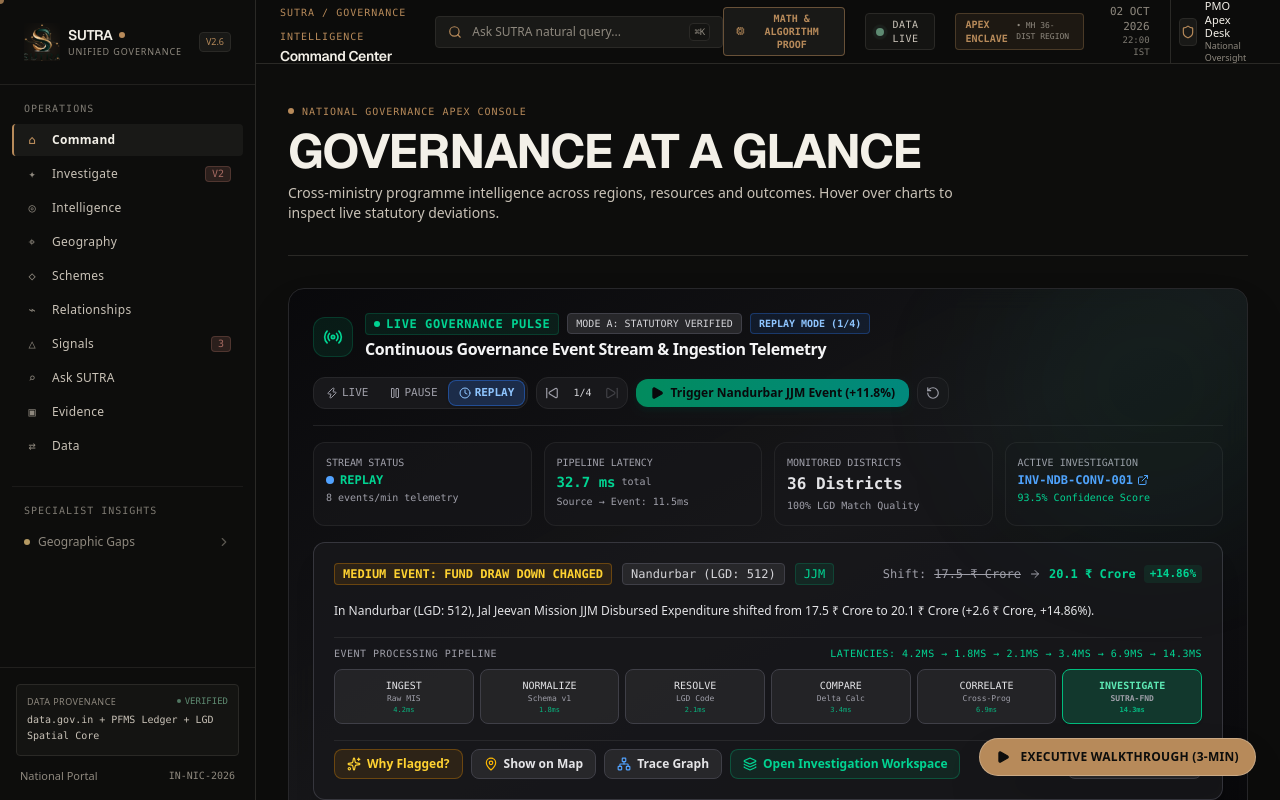
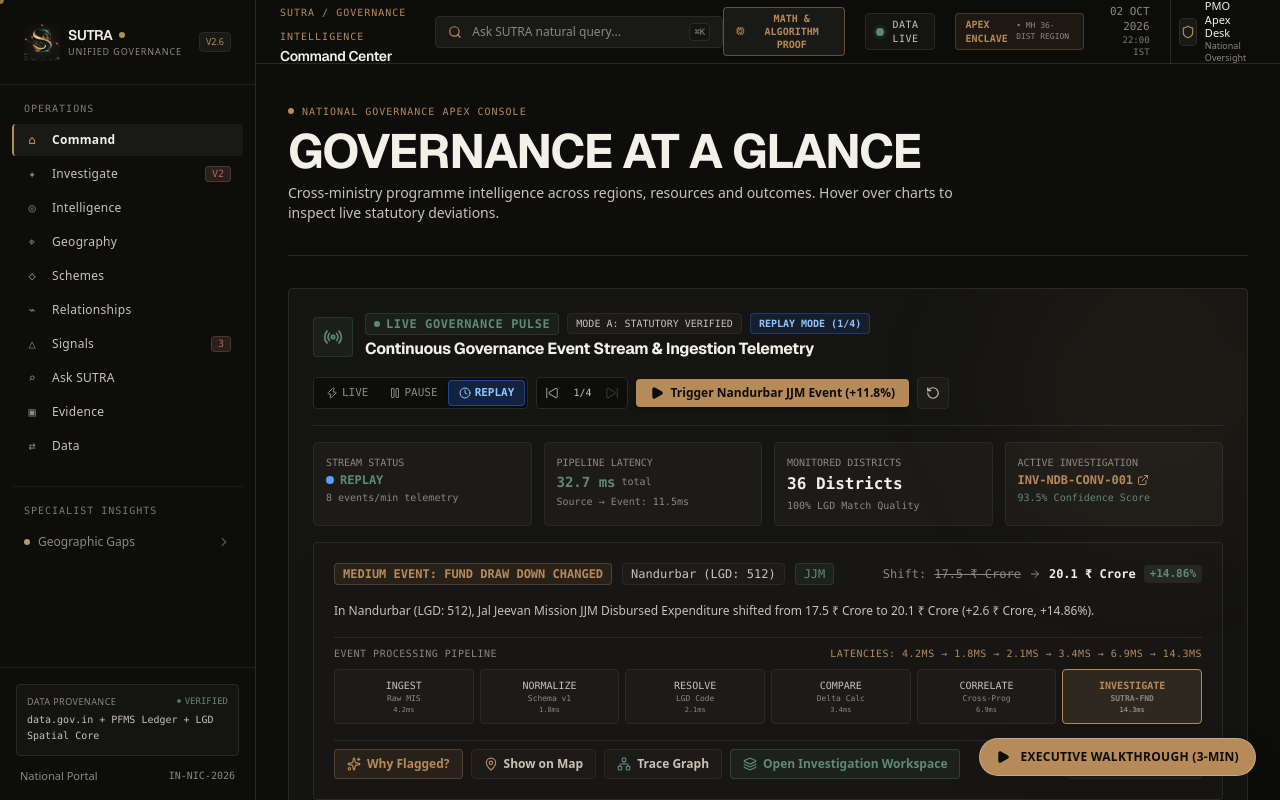
Before and after one commit to shiwanshyadav0001/SUTRA, a Next.js app: page /command in a window 1280 px wide. Both pictures are taken after a click on the button "REPLAY". Built offline with nearby package versions, Linux system fonts and the light colour scheme; no server answers.

Commit message:
fix(theme): restore sovereign gold and muted sage palette across live telemetry and command center

```diff
--- a/src/components/live/LiveGovernancePulse.tsx
+++ b/src/components/live/LiveGovernancePulse.tsx
@@ -102,45 +102,45 @@ export function LiveGovernancePulse({ compact = false, onOpenWhyFlagged }: LiveG
   ];
 
   return (
-    <div className="rounded-2xl border border-zinc-800 bg-gradient-to-br from-zinc-950 via-zinc-900/90 to-zinc-950 p-5 md:p-6 backdrop-blur-md shadow-2xl relative overflow-hidden">
+    <div className="rounded-sm border border-[#2A2926] bg-[#141412] p-5 md:p-6 shadow-2xl relative overflow-hidden">
       {/* Subtle Ambient Pulse Light */}
-      <div className="absolute top-0 right-0 w-80 h-80 bg-emerald-500/5 rounded-full blur-3xl pointer-events-none -mr-16 -mt-16" />
+      <div className="absolute top-0 right-0 w-80 h-80 bg-[#B78A5A]/5 rounded-full blur-3xl pointer-events-none -mr-16 -mt-16" />
 
       {/* Top Header Bar */}
-      <div className="flex flex-wrap items-center justify-between gap-4 pb-4 border-b border-zinc-800/80">
+      <div className="flex flex-wrap items-center justify-between gap-4 pb-4 border-b border-[#2A2926]">
         <div className="flex items-center gap-3">
-          <div className="relative flex h-10 w-10 items-center justify-center rounded-xl bg-emerald-500/10 border border-emerald-500/20 text-emerald-400">
+          <div className="relative flex h-10 w-10 items-center justify-center rounded-sm bg-[#5E8B72]/10 border border-[#5E8B72]/20 text-[#5E8B72]">
             <Radio className={`h-5 w-5 ${playbackMode === 'LIVE' ? 'animate-pulse' : ''}`} />
             {playbackMode === 'LIVE' && (
-              <span className="absolute -top-1 -right-1 flex h-3 w-3">
-                <span className="animate-ping absolute inline-flex h-full w-full rounded-full bg-emerald-400 opacity-75" />
-                <span className="relative inline-flex rounded-full h-3 w-3 bg-emerald-500" />
+              <span className="absolute -top-1 -right-1 flex h-2.5 w-2.5">
+                <span className="animate-ping absolute inline-flex h-full w-full rounded-full bg-[#5E8B72] opacity-75" />
+                <span className="relative inline-flex rounded-full h-2.5 w-2.5 bg-[#5E8B72]" />
               </span>
             )}
           </div>
 
           <div>
             <div className="flex items-center gap-2">
-              <span className="font-mono text-xs font-bold uppercase tracking-wider text-emerald-400 bg-emerald-500/10 px-2 py-0.5 rounded border border-emerald-500/20 flex items-center gap-1.5">
-                <span className={`h-1.5 w-1.5 rounded-full bg-emerald-400 ${playbackMode === 'LIVE' ? 'animate-pulse' : ''}`} />
+              <span className="font-mono text-xs font-bold uppercase tracking-wider text-[#5E8B72] bg-[#5E8B72]/10 px-2 py-0.5 rounded-sm border border-[#5E8B72]/20 flex items-center gap-1.5">
+                <span className={`h-1.5 w-1.5 rounded-full bg-[#5E8B72] ${playbackMode === 'LIVE' ? 'animate-pulse' : ''}`} />
                 LIVE GOVERNANCE PULSE
               </span>
               <span
-                className={`text-[10px] font-mono px-2 py-0.5 rounded border ${
+                className={`text-[10px] font-mono px-2 py-0.5 rounded-sm border ${
                   liveMode === 'VERIFIED_SOURCE'
-                    ? 'bg-zinc-800 text-zinc-300 border-zinc-700'
-                    : 'bg-amber-500/10 text-amber-300 border-amber-500/30 font-semibold'
+                    ? 'bg-[#1C1B18] text-[#C9C2B7] border-[#2A2926]'
+                    : 'bg-[#B78A5A]/10 text-[#B78A5A] border-[#B78A5A]/30 font-semibold'
                 }`}
               >
                 {liveMode === 'VERIFIED_SOURCE' ? 'MODE A: STATUTORY VERIFIED' : 'MODE B: LIVE DEMO STREAM'}
               </span>
               {playbackMode === 'REPLAY' && (
-                <span className="text-[10px] font-mono px-2 py-0.5 rounded bg-blue-500/10 text-blue-300 border border-blue-500/30 font-semibold">
+                <span className="text-[10px] font-mono px-2 py-0.5 rounded-sm bg-blue-500/10 text-blue-300 border border-blue-500/30 font-semibold">
                   REPLAY MODE ({replayIndex + 1}/{events.length})
                 </span>
               )}
             </div>
-            <h3 className="text-base font-bold text-zinc-100 tracking-tight mt-0.5">
+            <h3 className="text-base font-bold text-[#F3F0E8] tracking-tight mt-0.5 font-editorial">
               Continuous Governance Event Stream & Ingestion Telemetry
             </h3>
           </div>
@@ -149,13 +149,13 @@ export function LiveGovernancePulse({ compact = false, onOpenWhyFlagged }: LiveG
         {/* Time Machine & Live Stream Controls */}
         <div className="flex flex-wrap items-center gap-2">
           {/* Mode Switcher Buttons */}
-          <div className="flex items-center bg-zinc-900 border border-zinc-800 rounded-xl p-0.5">
+          <div className="flex items-center bg-[#0D0D0C] border border-[#2A2926] rounded-sm p-0.5">
             <button
               onClick={() => handleTogglePlayback('LIVE')}
-              className={`px-2.5 py-1 text-[11px] font-mono rounded-lg transition-all flex items-center gap-1 ${
+              className={`px-2.5 py-1 text-[11px] font-mono rounded-sm transition-all flex items-center gap-1 ${
                 playbackMode === 'LIVE'
-                  ? 'bg-emerald-500/20 text-emerald-300 font-bold border border-emerald-500/40 shadow-sm'
-                  : 'text-zinc-400 hover:text-zinc-200'
+                  ? 'bg-[#5E8B72]/20 text-[#5E8B72] font-bold border border-[#5E8B72]/40 shadow-sm'
+                  : 'text-[#8E887E] hover:text-[#C9C2B7]'
               }`}
             >
               <Zap className="h-3 w-3" />
@@ -163,10 +163,10 @@ export function LiveGovernancePulse({ compact = false, onOpenWhyFlagged }: LiveG
             </button>
             <button
               onClick={() => handleTogglePlayback('PAUSED')}
-              className={`px-2.5 py-1 text-[11px] font-mono rounded-lg transition-all flex items-center gap-1 ${
+              className={`px-2.5 py-1 text-[11px] font-mono rounded-sm transition-all flex items-center gap-1 ${
                 playbackMode === 'PAUSED'
-                  ? 'bg-amber-500/20 text-amber-300 font-bold border border-amber-500/40 shadow-sm'
-                  : 'text-zinc-400 hover:text-zinc-200'
+                  ? 'bg-[#B78A5A]/20 text-[#B78A5A] font-bold border border-[#B78A5A]/40 shadow-sm'
+                  : 'text-[#8E887E] hover:text-[#C9C2B7]'
               }`}
             >
               <Pause className="h-3 w-3" />
@@ -174,10 +174,10 @@ export function LiveGovernancePulse({ compact = false, onOpenWhyFlagged }: LiveG
             </button>
             <button
               onClick={() => handleTogglePlayback('REPLAY')}
-              className={`px-2.5 py-1 text-[11px] font-mono rounded-lg transition-all flex items-center gap-1 ${
+              className={`px-2.5 py-1 text-[11px] font-mono rounded-sm transition-all flex items-center gap-1 ${
                 playbackMode === 'REPLAY'
                   ? 'bg-blue-500/20 text-blue-300 font-bold border border-blue-500/40 shadow-sm'
-                  : 'text-zinc-400 hover:text-zinc-200'
+                  : 'text-[#8E887E] hover:text-[#C9C2B7]'
               }`}
             >
               <Clock className="h-3 w-3" />
@@ -187,23 +187,23 @@ export function LiveGovernancePulse({ compact = false, onOpenWhyFlagged }: LiveG
 
           {/* Replay Step Controls (visible when in replay mode) */}
           {playbackMode === 'REPLAY' && (
-            <div className="flex items-center gap-1 bg-zinc-900 border border-zinc-800 rounded-xl p-0.5">
+            <div className="flex items-center gap-1 bg-[#0D0D0C] border border-[#2A2926] rounded-sm p-0.5">
               <button
                 onClick={() => handleStepReplay(1)}
                 disabled={replayIndex >= events.length - 1}
                 title="Previous event in history"
-                className="p-1.5 rounded-lg text-zinc-400 hover:text-zinc-200 disabled:opacity-30"
+                className="p-1.5 rounded-sm text-[#8E887E] hover:text-[#C9C2B7] disabled:opacity-30"
               >
                 <SkipBack className="h-3.5 w-3.5" />
               </button>
-              <span className="text-[10px] font-mono text-zinc-300 px-1">
+              <span className="text-[10px] font-mono text-[#C9C2B7] px-1">
                 {replayIndex + 1}/{events.length}
               </span>
               <button
                 onClick={() => handleStepReplay(-1)}
                 disabled={replayIndex <= 0}
                 title="Next event in history"
-                className="p-1.5 rounded-lg text-zinc-400 hover:text-zinc-200 disabled:opacity-30"
+                className="p-1.5 rounded-sm text-[#8E887E] hover:text-[#C9C2B7] disabled:opacity-30"
               >
                 <SkipForward className="h-3.5 w-3.5" />
               </button>
@@ -213,11 +213,11 @@ export function LiveGovernancePulse({ compact = false, onOpenWhyFlagged }: LiveG
           <button
             onClick={() => handleTriggerDemo('nandurbar_drawdown')}
             disabled={isProcessingDemo}
-            className="px-3.5 py-1.5 rounded-xl bg-gradient-to-r from-emerald-600/90 to-teal-600/90 hover:from-emerald-500 hover:to-teal-500 text-zinc-950 font-bold text-xs flex items-center gap-1.5 shadow-md shadow-emerald-950/40 transition-all disabled:opacity-50"
+            className="px-3.5 py-1.5 rounded-sm bg-[#B78A5A] hover:bg-[#C99A6A] text-[#0D0D0C] font-bold text-xs flex items-center gap-1.5 shadow-md transition-all disabled:opacity-50"
           >
             {isProcessingDemo ? (
               <>
-                <div className="h-3 w-3 border-2 border-zinc-950 border-t-transparent rounded-full animate-spin" />
+                <div className="h-3 w-3 border-2 border-[#0D0D0C] border-t-transparent rounded-full animate-spin" />
                 Running Pipeline...
               </>
             ) : (
@@ -231,7 +231,7 @@ export function LiveGovernancePulse({ compact = false, onOpenWhyFlagged }: LiveG
           <button
             onClick={resetLiveEvents}
             title="Reset to statutory baseline"
-            className="p-2 rounded-xl bg-zinc-900 hover:bg-zinc-800 text-zinc-400 hover:text-zinc-200 border border-zinc-800 transition-all"
+            className="p-2 rounded-sm bg-[#1C1B18] hover:bg-[#252420] text-[#C9C2B7] hover:text-[#F3F0E8] border border-[#2A2926] transition-all"
           >
             <RotateCcw className="h-3.5 w-3.5" />
           </button>
@@ -240,86 +240,86 @@ export function LiveGovernancePulse({ compact = false, onOpenWhyFlagged }: LiveG
 
       {/* Telemetry Stats Row with Latency Observability */}
       <div className="grid grid-cols-2 sm:grid-cols-4 gap-3 my-4">
-        <div className="p-3 rounded-xl bg-zinc-900/60 border border-zinc-800/80">
-          <div className="text-[10px] font-mono uppercase text-zinc-400">Stream Status</div>
+        <div className="p-3 rounded-sm bg-[#1C1B18] border border-[#2A2926]">
+          <div className="text-[10px] font-mono uppercase text-[#8E887E]">Stream Status</div>
           <div className="flex items-center gap-1.5 mt-0.5">
-            <span className={`h-2 w-2 rounded-full ${playbackMode === 'LIVE' ? 'bg-emerald-400 animate-pulse' : playbackMode === 'REPLAY' ? 'bg-blue-400' : 'bg-amber-400'}`} />
-            <span className="font-mono text-xs font-bold text-emerald-400">
+            <span className={`h-2 w-2 rounded-full ${playbackMode === 'LIVE' ? 'bg-[#5E8B72] animate-pulse' : playbackMode === 'REPLAY' ? 'bg-blue-400' : 'bg-[#B78A5A]'}`} />
+            <span className="font-mono text-xs font-bold text-[#5E8B72]">
               {playbackMode}
             </span>
           </div>
-          <div className="text-[10px] text-zinc-400 font-mono mt-0.5">
+          <div className="text-[10px] text-[#8E887E] font-mono mt-0.5">
             {telemetrySummary.eventsPerMinute} events/min telemetry
           </div>
         </div>
 
-        <div className="p-3 rounded-xl bg-zinc-900/60 border border-zinc-800/80">
-          <div className="text-[10px] font-mono uppercase text-zinc-400">Pipeline Latency</div>
-          <div className="font-mono text-sm font-bold text-emerald-400 mt-0.5 flex items-center gap-1.5">
+        <div className="p-3 rounded-sm bg-[#1C1B18] border border-[#2A2926]">
+          <div className="text-[10px] font-mono uppercase text-[#8E887E]">Pipeline Latency</div>
+          <div className="font-mono text-sm font-bold text-[#5E8B72] mt-0.5 flex items-center gap-1.5">
             <span>32.7 ms</span>
-            <span className="text-[10px] text-zinc-400 font-normal">total</span>
+            <span className="text-[10px] text-[#8E887E] font-normal">total</span>
           </div>
-          <div className="text-[10px] text-zinc-400 font-mono mt-0.5">
+          <div className="text-[10px] text-[#8E887E] font-mono mt-0.5">
             Source → Event: 11.5ms
           </div>
         </div>
 
-        <div className="p-3 rounded-xl bg-zinc-900/60 border border-zinc-800/80">
-          <div className="text-[10px] font-mono uppercase text-zinc-400">Monitored Districts</div>
-          <div className="font-mono text-base font-bold text-zinc-200 mt-0.5">
+        <div className="p-3 rounded-sm bg-[#1C1B18] border border-[#2A2926]">
+          <div className="text-[10px] font-mono uppercase text-[#8E887E]">Monitored Districts</div>
+          <div className="font-mono text-base font-bold text-[#F3F0E8] mt-0.5">
             36 Districts
           </div>
-          <div className="text-[10px] text-zinc-400 font-mono mt-0.5">100% LGD Match Quality</div>
+          <div className="text-[10px] text-[#8E887E] font-mono mt-0.5">100% LGD Match Quality</div>
         </div>
 
-        <div className="p-3 rounded-xl bg-zinc-900/60 border border-zinc-800/80">
-          <div className="text-[10px] font-mono uppercase text-zinc-400">Active Investigation</div>
+        <div className="p-3 rounded-sm bg-[#1C1B18] border border-[#2A2926]">
+          <div className="text-[10px] font-mono uppercase text-[#8E887E]">Active Investigation</div>
           <Link
             href="/investigation/INV-NDB-CONV-001"
-            className="font-mono text-xs font-bold text-blue-400 hover:text-blue-300 mt-0.5 truncate flex items-center gap-1"
+            className="font-mono text-xs font-bold text-[#B78A5A] hover:underline mt-0.5 truncate flex items-center gap-1"
           >
             <span>{telemetrySummary.latestInvestigationId}</span>
             <ExternalLink className="h-3 w-3 inline" />
           </Link>
-          <div className="text-[10px] text-emerald-400 font-mono mt-0.5">93.5% Confidence Score</div>
+          <div className="text-[10px] text-[#5E8B72] font-mono mt-0.5">93.5% Confidence Score</div>
         </div>
       </div>
 
       {/* Active Event Banner & Pipeline Stage Progression */}
       {activeEvent && (
-        <div className="p-4 md:p-5 rounded-xl border border-zinc-700/80 bg-zinc-900/90 shadow-xl space-y-4">
+        <div className="p-4 md:p-5 rounded-sm border border-[#2A2926] bg-[#171614] shadow-xl space-y-4">
           <div className="flex flex-wrap items-center justify-between gap-3">
             <div className="flex items-center gap-2.5">
               <span
-                className={`font-mono text-xs font-bold px-2 py-0.5 rounded border ${
+                className={`font-mono text-xs font-bold px-2 py-0.5 rounded-sm border ${
                   activeEvent.severity === 'CRITICAL' || activeEvent.severity === 'HIGH'
                     ? 'bg-rose-500/10 text-rose-300 border-rose-500/30'
-                    : 'bg-amber-500/10 text-amber-300 border-amber-500/30'
+                    : 'bg-[#B78A5A]/10 text-[#B78A5A] border-[#B78A5A]/30'
                 }`}
               >
                 {activeEvent.severity} EVENT: {activeEvent.eventType.replace(/_/g, ' ')}
               </span>
-              <span className="font-mono text-xs text-zinc-300 bg-zinc-800 px-2 py-0.5 rounded border border-zinc-700">
+              <span className="font-mono text-xs text-[#C9C2B7] bg-[#1C1B18] px-2 py-0.5 rounded-sm border border-[#2A2926]">
                 {activeEvent.districtName} (LGD: {activeEvent.lgdCode})
               </span>
-              <span className="font-mono text-xs text-emerald-400 bg-emerald-500/10 px-2 py-0.5 rounded border border-emerald-500/20">
+              <span className="font-mono text-xs text-[#5E8B72] bg-[#5E8B72]/10 px-2 py-0.5 rounded-sm border border-[#5E8B72]/20">
                 {activeEvent.schemeId}
               </span>
             </div>
 
-            <div className="flex items-center gap-2 text-xs font-mono text-zinc-400">
+            <div className="flex items-center gap-2 text-xs font-mono text-[#8E887E]">
               <span>Shift:</span>
-              <span className="line-through text-zinc-400">
+              <span className="line-through text-[#8E887E]">
                 {activeEvent.previousValue} {activeEvent.unit}
               </span>
-              <ArrowRight className="h-3 w-3 text-zinc-400" />
-              <span className="font-bold text-emerald-400">
+              <ArrowRight className="h-3 w-3 text-[#8E887E]" />
+              <span className="font-bold text-[#F3F0E8]">
                 {activeEvent.currentValue} {activeEvent.unit}
               </span>
               <span
-                className={`px-1.5 py-0.5 rounded font-bold text-[11px] ${
+                className={`px-1.5 py-0.5 rounded-sm font-bold text-[11px] ${
                   activeEvent.delta > 0
-                    ? 'bg-emerald-500/10 text-emerald-400'
+                    ? 'bg-[#5E8B72]/15 text-[#5E8B72]'
                     : 'bg-rose-500/10 text-rose-400'
                 }`}
               >
@@ -329,15 +329,15 @@ export function LiveGovernancePulse({ compact = false, onOpenWhyFlagged }: LiveG
             </div>
           </div>
 
-          <p className="text-xs text-zinc-200 leading-relaxed font-medium">
+          <p className="text-xs text-[#C9C2B7] leading-relaxed font-normal">
             {activeEvent.explanation}
           </p>
 
           {/* Step-by-Step Pipeline Progress Visualizer */}
-          <div className="pt-2 border-t border-zinc-800">
-            <div className="flex items-center justify-between text-[10px] font-mono uppercase tracking-wider text-zinc-400 mb-2">
+          <div className="pt-2 border-t border-[#2A2926]">
+            <div className="flex items-center justify-between text-[10px] font-mono uppercase tracking-wider text-[#8E887E] mb-2">
               <span>Event Processing Pipeline</span>
-              <span className="text-emerald-400">Latencies: 4.2ms → 1.8ms → 2.1ms → 3.4ms → 6.9ms → 14.3ms</span>
+              <span className="text-[#B78A5A]">Latencies: 4.2ms → 1.8ms → 2.1ms → 3.4ms → 6.9ms → 14.3ms</span>
             </div>
             <div className="grid grid-cols-6 gap-1.5">
               {pipelineSteps.map((s, idx) => {
@@ -346,17 +346,17 @@ export function LiveGovernancePulse({ compact = false, onOpenWhyFlagged }: LiveG
                 return (
                   <div
                     key={s.label}
-                    className={`p-2 rounded-lg border text-center transition-all ${
+                    className={`p-2 rounded-sm border text-center transition-all ${
                       isCurrent
-                        ? 'bg-emerald-500/20 border-emerald-500 text-emerald-300 font-bold shadow-sm'
+                        ? 'bg-[#B78A5A]/15 border-[#B78A5A] text-[#B78A5A] font-bold shadow-sm'
                         : isPassed
-                        ? 'bg-zinc-800/80 border-zinc-700 text-zinc-200'
-                        : 'bg-zinc-950/40 border-zinc-800 text-zinc-400'
+                        ? 'bg-[#1C1B18] border-[#2A2926] text-[#C9C2B7]'
+                        : 'bg-[#0D0D0C] border-[#2A2926]/50 text-[#8E887E]'
                     }`}
                   >
                     <div className="text-[10px] font-mono">{s.label}</div>
-                    <div className="text-[8px] font-mono text-zinc-400 truncate">{s.desc}</div>
-                    <div className="text-[7px] font-mono text-emerald-400/80">{s.latency}</div>
+                    <div className="text-[8px] font-mono text-[#8E887E] truncate">{s.desc}</div>
+                    <div className="text-[7px] font-mono text-[#8E887E]">{s.latency}</div>
                   </div>
                 );
               })}
@@ -364,7 +364,7 @@ export function LiveGovernancePulse({ compact = false, onOpenWhyFlagged }: LiveG
           </div>
 
           {/* Quick Action Triggers */}
-          <div className="flex flex-wrap items-center gap-2 pt-2 border-t border-zinc-800">
+          <div className="flex flex-wrap items-center gap-2 pt-2 border-t border-[#2A2926]">
             {/* Why Flagged */}
             <button
               onClick={() => {
@@ -384,7 +384,7 @@ export function LiveGovernancePulse({ compact = false, onOpenWhyFlagged }: LiveG
                   });
                 }
               }}
-              className="px-3 py-1.5 rounded-lg bg-amber-500/10 hover:bg-amber-500/20 text-amber-300 border border-amber-500/30 text-xs font-semibold flex items-center gap-1.5 transition-all"
+              className="px-3 py-1.5 rounded-sm bg-[#B78A5A]/10 hover:bg-[#B78A5A]/20 text-[#B78A5A] border border-[#B78A5A]/30 text-xs font-semibold flex items-center gap-1.5 transition-all"
             >
               <Sparkles className="h-3.5 w-3.5" />
               Why Flagged?
@@ -393,25 +393,25 @@ export function LiveGovernancePulse({ compact = false, onOpenWhyFlagged }: LiveG
             {/* Show on Map */}
             <button
               onClick={() => router.push('/map')}
-              className="px-3 py-1.5 rounded-lg bg-zinc-800 hover:bg-zinc-700 text-zinc-200 border border-zinc-700 text-xs font-semibold flex items-center gap-1.5 transition-all"
+              className="px-3 py-1.5 rounded-sm bg-[#1C1B18] hover:bg-[#252420] text-[#C9C2B7] border border-[#2A2926] text-xs font-semibold flex items-center gap-1.5 transition-all"
             >
-              <MapPin className="h-3.5 w-3.5 text-amber-400" />
+              <MapPin className="h-3.5 w-3.5 text-[#B78A5A]" />
               Show on Map
             </button>
 
             {/* Trace Relationship */}
             <button
               onClick={() => router.push('/relationships')}
-              className="px-3 py-1.5 rounded-lg bg-zinc-800 hover:bg-zinc-700 text-zinc-200 border border-zinc-700 text-xs font-semibold flex items-center gap-1.5 transition-all"
+              className="px-3 py-1.5 rounded-sm bg-[#1C1B18] hover:bg-[#252420] text-[#C9C2B7] border border-[#2A2926] text-xs font-semibold flex items-center gap-1.5 transition-all"
             >
-              <Network className="h-3.5 w-3.5 text-blue-400" />
+              <Network className="h-3.5 w-3.5 text-[#5C7C8A]" />
               Trace Graph
             </button>
 
             {/* Inspect Investigation */}
             <Link
               href={`/investigation/${activeEvent.investigationId || 'INV-NDB-CONV-001'}`}
-              className="px-3 py-1.5 rounded-lg bg-emerald-500/10 hover:bg-emerald-500/20 text-emerald-400 border border-emerald-500/30 text-xs font-semibold flex items-center gap-1.5 transition-all"
+              className="px-3 py-1.5 rounded-sm bg-[#5E8B72]/10 hover:bg-[#5E8B72]/20 text-[#5E8B72] border border-[#5E8B72]/30 text-xs font-semibold flex items-center gap-1.5 transition-all"
             >
               <Layers className="h-3.5 w-3.5" />
               Open Investigation Workspace
@@ -420,9 +420,9 @@ export function LiveGovernancePulse({ compact = false, onOpenWhyFlagged }: LiveG
             {/* Executive Brief */}
             <button
               onClick={() => openExecutiveBrief(nandurbarDistrict)}
-              className="px-3 py-1.5 rounded-lg bg-zinc-800 hover:bg-zinc-700 text-zinc-200 border border-zinc-700 text-xs font-semibold flex items-center gap-1.5 ml-auto transition-all"
+              className="px-3 py-1.5 rounded-sm bg-[#1C1B18] hover:bg-[#252420] text-[#C9C2B7] border border-[#2A2926] text-xs font-semibold flex items-center gap-1.5 ml-auto transition-all"
             >
-              <FileText className="h-3.5 w-3.5 text-emerald-400" />
+              <FileText className="h-3.5 w-3.5 text-[#B78A5A]" />
               Executive Brief
             </button>
           </div>
```
Also changed, not shown: src/app/command/page.tsx (+10 -10 lines), src/components/live/SourceHealthCard.tsx (+33 -33 lines).
